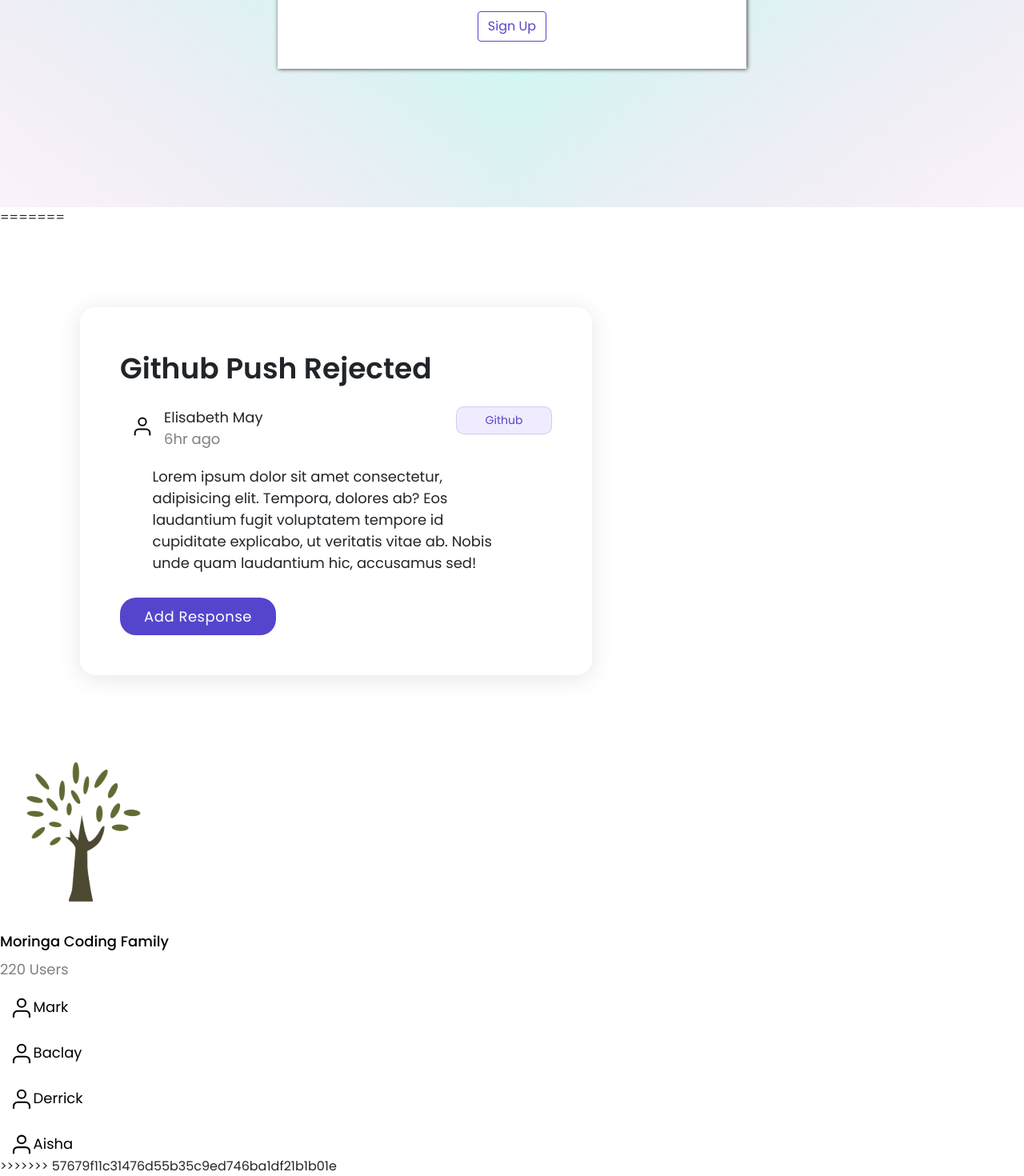
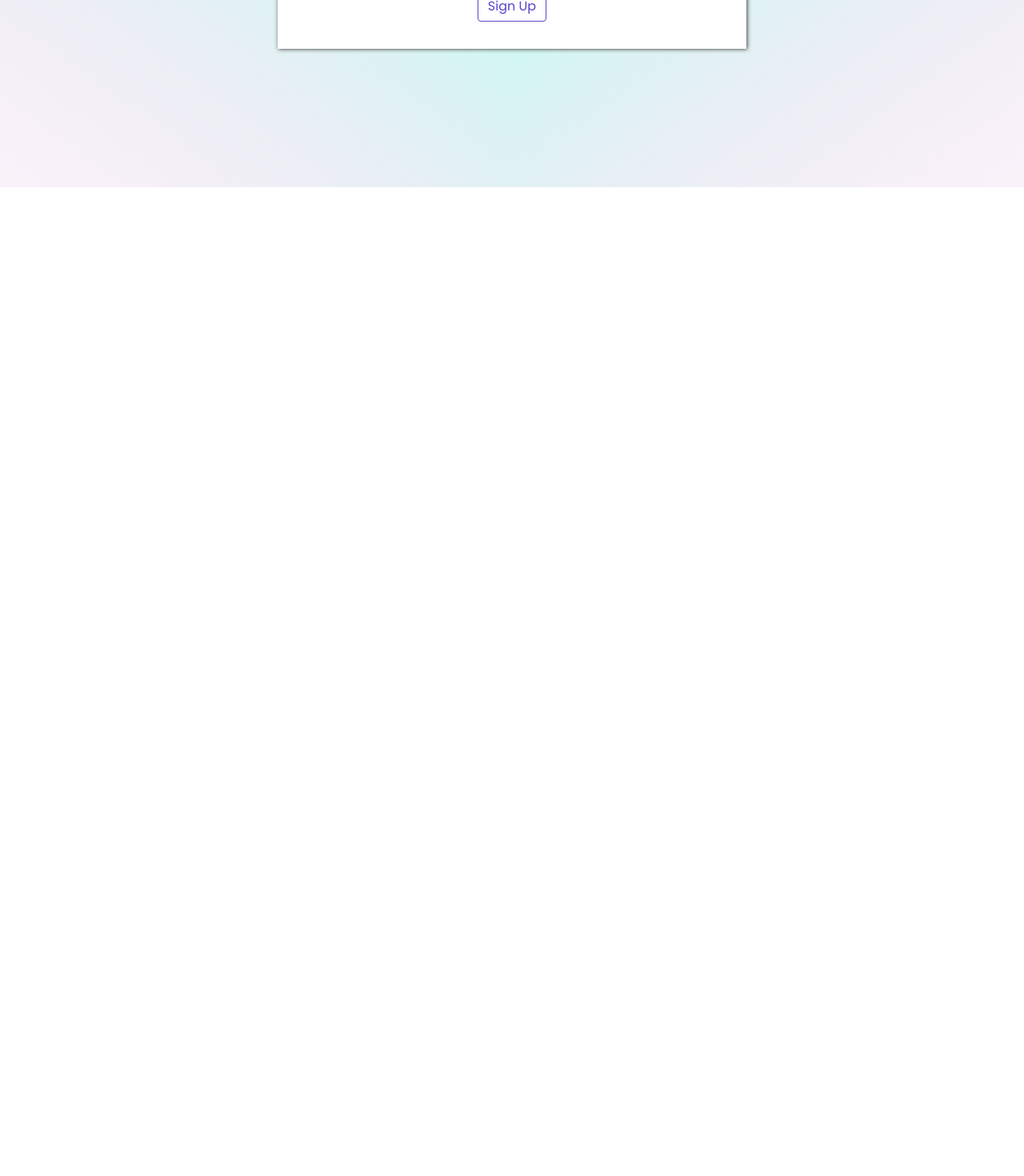
Before and after one commit to Kwathuta/moringa-codecon, an Angular app: page / in a window 1280 px wide. Shown: the part 2137-3607 px from the top of the page at 80% size. After the commit the page ends 2371 px from the top, so only its background shows below. Built offline with nearby package versions, Linux system fonts and the light colour scheme.

Commit message:
accept incoming changes

```diff
--- a/src/app/app.component.html
+++ b/src/app/app.component.html
@@ -1,9 +1,4 @@
 <app-navbar></app-navbar>
 <app-login></app-login>
-<<<<<<< HEAD
 <app-issues></app-issues>
 <app-signup></app-signup>
-=======
- <app-issues></app-issues>
- <app-users></app-users>
->>>>>>> 57679f11c31476d55b35c9ed746ba1df21b1b01e
```
